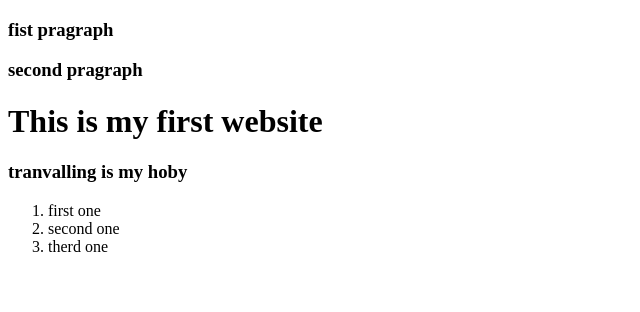
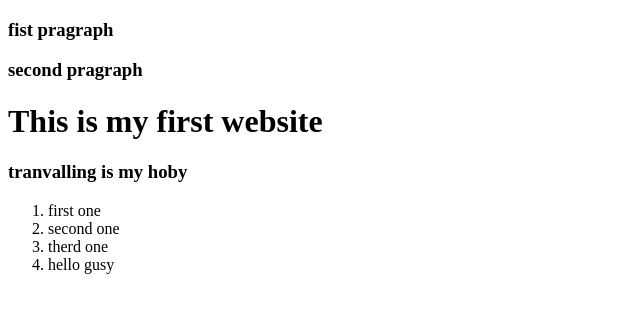
Before and after one commit to wdrashed/my-first-repo, a plain HTML site: page index.html in a window 1280 px wide. Shown: the whole page, without its empty margins (0-640 px from the left). Drawn offline with Linux system fonts and the light colour scheme.

Commit message:
make a new list

```diff
--- a/index.html
+++ b/index.html
@@ -15,6 +15,7 @@
         <li>first one </li>
         <li>second one</li>
         <li>therd one</li>
+        <li>hello gusy</li>
     </ol>
 </body>
 </html>
```
